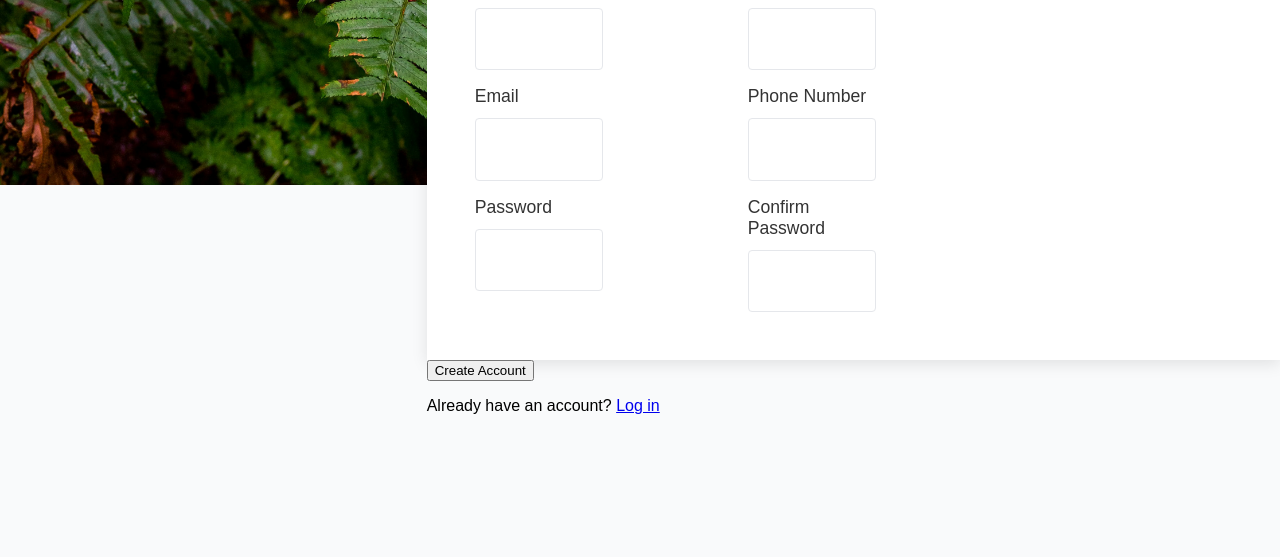
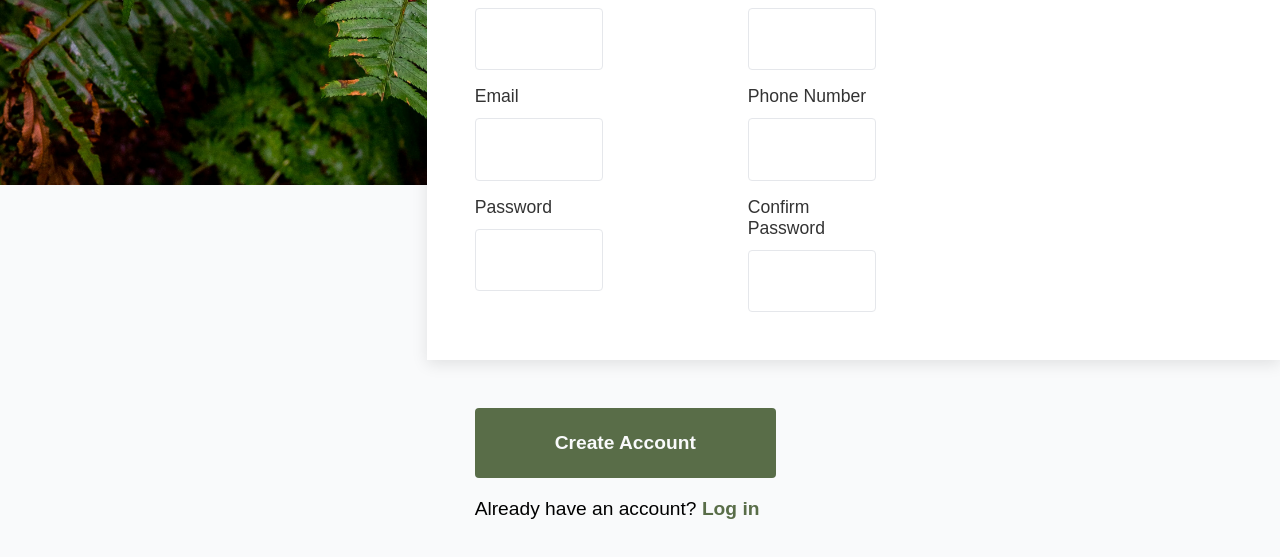
Before and after one commit to chwebe/Sign-up-Form, a plain HTML site: page index.html in a window 1280 px wide. Shown: the part 615-1172 px from the top of the page. Before the commit the page ends 1046 px from the top, so only its background shows below. Drawn offline with Linux system fonts and the light colour scheme.

Commit message:
style form-submit

```diff
--- a/styles.css
+++ b/styles.css
@@ -2,7 +2,7 @@
     font-family: 'Poppins', sans-serif;
     --primary-color:#F9FAFB;
     --secondary-color:#596D48;
-    --padding: 3rem;
+    --general-padding: 3rem;
 }
 
 @font-face {
@@ -73,13 +73,13 @@ body {
 
 .header-container{
     width: 80%;
-    padding: var(--padding);
+    padding: var(--general-padding);
     margin: 3rem 0;
 }
 
 .form-container {
     background: #fff;
-    padding: var(--padding);
+    padding: var(--general-padding);
     box-shadow: 0 4px 15px rgba(0, 0, 0, 0.1);
     width: 100%;
     box-sizing: border-box;
@@ -116,7 +116,45 @@ input {
     font-size: 1.2rem;
 }
 
+
 input:focus {
-    border-color: var(--secondary-color);
+    border: 2px solid blue;
     box-shadow: 0 0 0 2px rgba(89, 109, 72, 0.1);
 }
+
+
+
+
+.form-submit {
+    padding: var(--general-padding);
+}
+
+.form-submit button {
+    padding: 1.5rem 5rem;
+    background-color: var(--secondary-color);
+    color: var(--primary-color);
+    border: none;
+    border-radius: 4px;
+    cursor: pointer;
+    font-size: 1.2rem;
+    font-weight: 800;
+    transition: all 0.3s ease-in-out;
+}
+
+.form-submit button:hover {
+    transform: scale(1.05);
+    box-shadow: 0 5px 15px rgba(89, 109, 72, 0.4);
+    background-color: #6b824f;
+}
+
+.log-in{
+    font-weight: 500;
+    font-size: 1.2rem;
+}
+
+.log-in a{
+    text-decoration: none;
+    color: var(--secondary-color);
+    font-weight: 800;
+
+}
```
